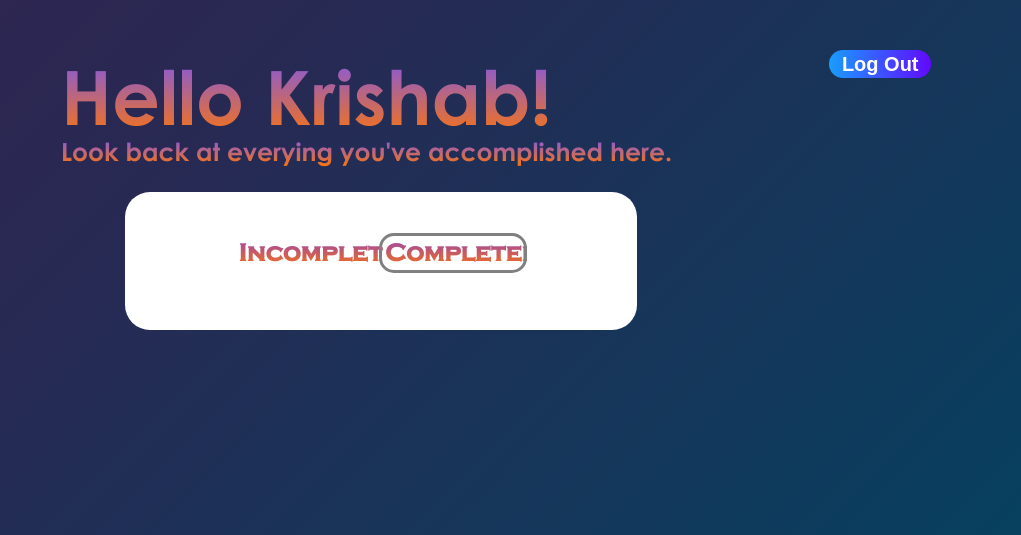
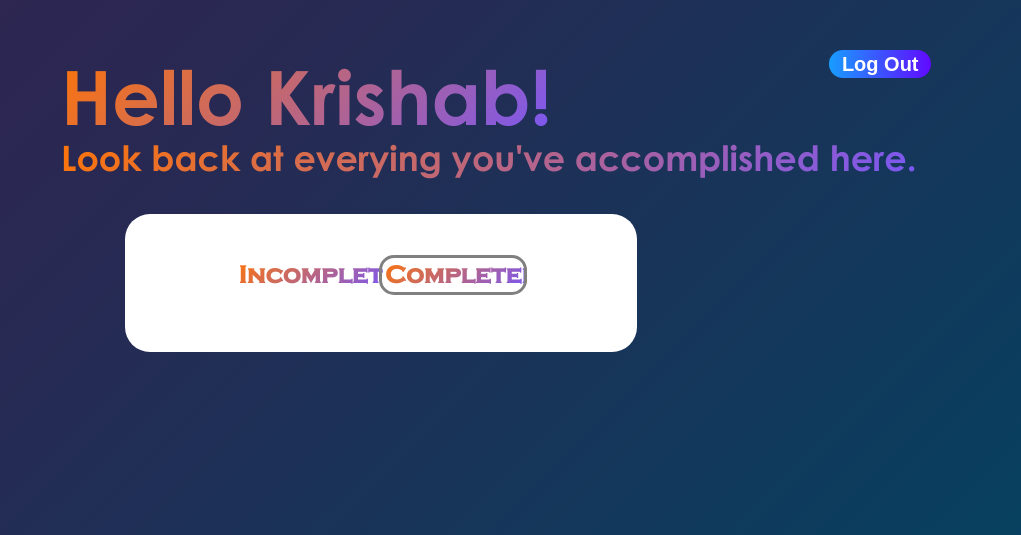
Before and after one commit to krishabbashyal/task-manager, a Django app: page /completed/ in a window 1280 px wide. Shown: the top 535 px of the page, without its empty margins (259-1280 px from the left). Run offline with Django 3.2, Linux system fonts and the light colour scheme; a user stored in the database is signed in; data comes from the database, SQL or seed files in the repository; both versions use the stored data as it was after the commit.

Commit message:
Changes some of the CSS and Gradient effects

```diff
--- a/mainProjectDir/main/static/main/main.css
+++ b/mainProjectDir/main/static/main/main.css
@@ -113,7 +113,7 @@
   font-family: "Century Gothic";
   width: fit-content;
   font-weight: bolder;
-  background: -webkit-linear-gradient(#7957f5, #fe7507);
+  background: -webkit-linear-gradient(135deg,#7957f5, #fe7507);
   -webkit-background-clip: text;
   -webkit-text-fill-color: transparent;
   margin: auto;
@@ -162,7 +162,7 @@
   font-family: "Copperplate Gothic Light";
   font-weight: bolder;
   background-color: white;
-  background: -webkit-linear-gradient(#9241bb, #fe7507);
+  background: -webkit-linear-gradient(135deg,#7957f5, #fe7507);
   -webkit-background-clip: text;
   -webkit-text-fill-color: transparent;
 }
@@ -186,7 +186,7 @@
   font-family: "Century Gothic";
   width: fit-content;
   font-weight: bolder;
-  background: -webkit-linear-gradient(#7957f5, #fe7507);
+  background: -webkit-linear-gradient(135deg,#7957f5, #fe7507);
   -webkit-background-clip: text;
   -webkit-text-fill-color: transparent;
   position: relative;
@@ -196,11 +196,12 @@
 }
 
 .message {
-  font-size: 25px;
+  font-size: 35px;
   font-family: "Century Gothic";
   margin-top: 7%;
   font-weight: bolder;
-  background: -webkit-linear-gradient(#7957f5, #fe7507);
+  width: fit-content;
+  background: -webkit-linear-gradient(135deg,#7957f5, #fe7507);
   -webkit-background-clip: text;
   -webkit-text-fill-color: transparent;
   position: relative;
@@ -218,7 +219,7 @@
   font-family: "Copperplate Gothic Light";
   font-weight: bolder;
   background-color: white;
-  background: -webkit-linear-gradient(#9241bb, #fe7507);
+  background: -webkit-linear-gradient(135deg,#7957f5, #fe7507);
   -webkit-background-clip: text;
   -webkit-text-fill-color: transparent;
   border: solid gray;
@@ -235,7 +236,7 @@
   font-family: "Copperplate Gothic Light";
   font-weight: bolder;
   background-color: white;
-  background: -webkit-linear-gradient(#9241bb, #fe7507);
+  background: -webkit-linear-gradient(135deg,#7957f5, #fe7507);
   -webkit-background-clip: text;
   -webkit-text-fill-color: transparent;
 }
@@ -251,7 +252,7 @@
   font-family: "Copperplate Gothic Light";
   font-weight: bolder;
   background-color: white;
-  background: -webkit-linear-gradient(#9241bb, #fe7507);
+  background: -webkit-linear-gradient(135deg,#7957f5, #fe7507);
   -webkit-background-clip: text;
   -webkit-text-fill-color: transparent;
   border: solid gray;
```
Also changed, not shown: mainProjectDir/users/templates/users/home.html (+18 -9 lines), mainProjectDir/db.sqlite3.
